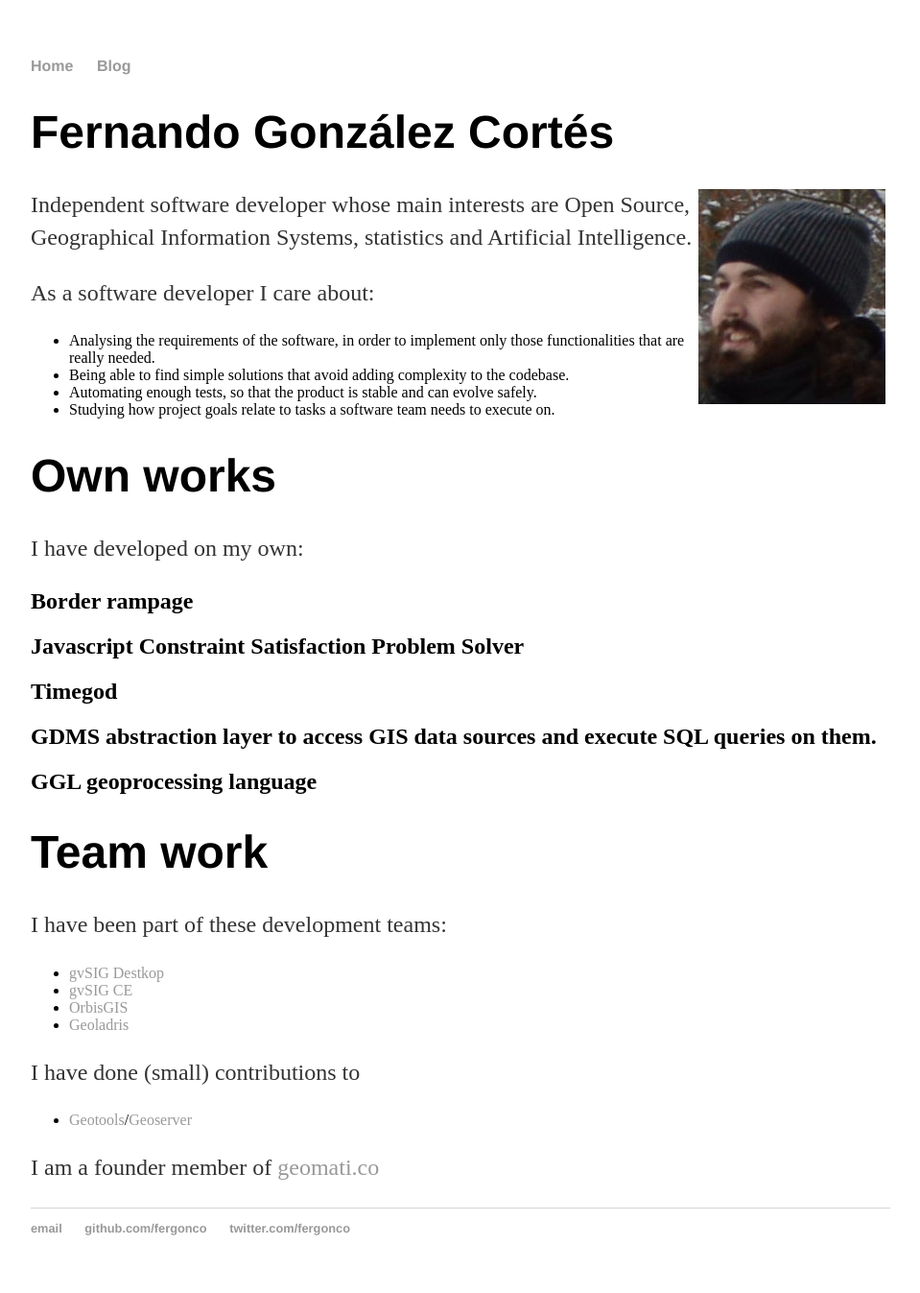
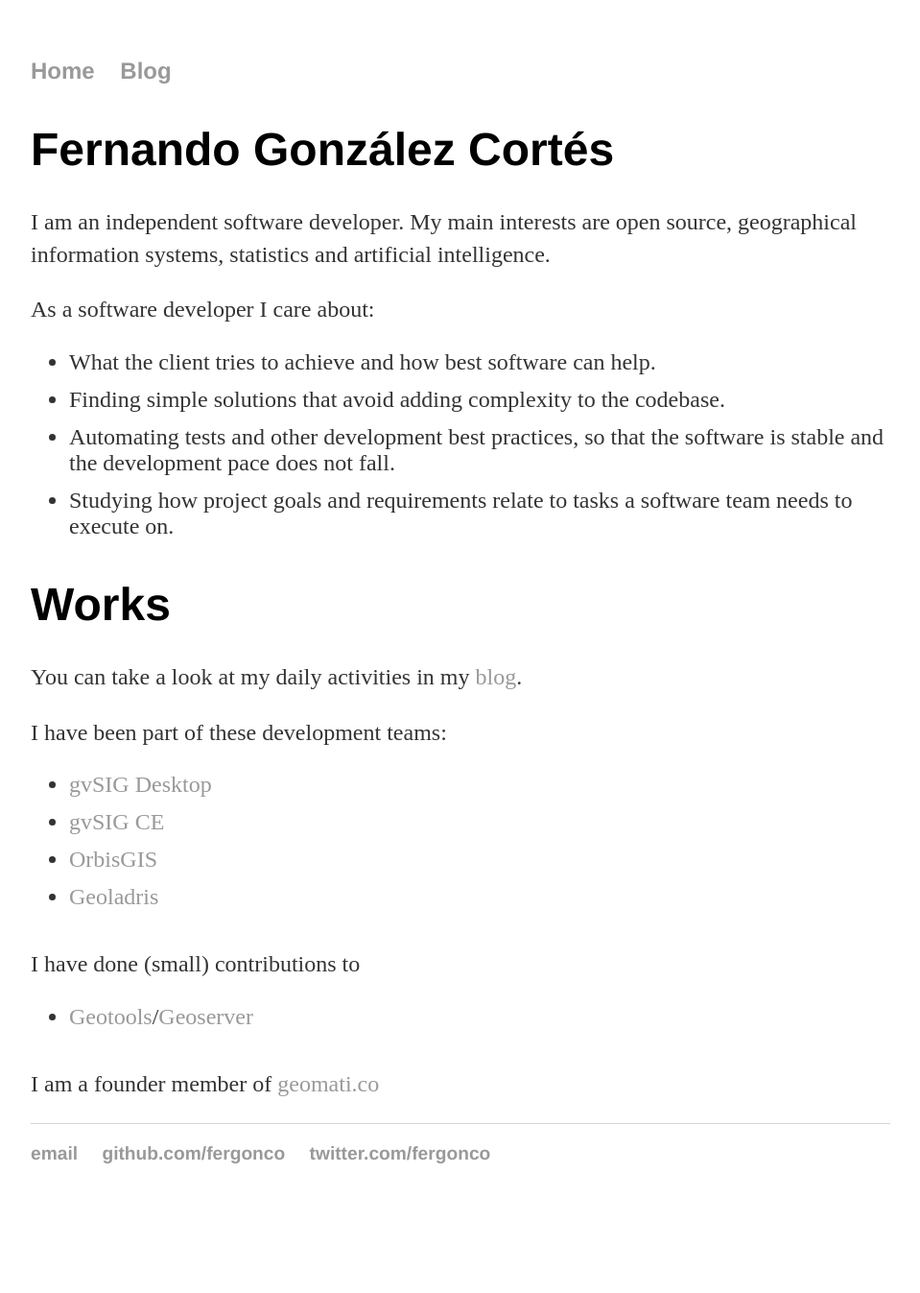
Before and after one commit to fergonco/fergonco.github.io, a Jekyll site: the page built from index.md, in a window 1280 px wide. Shown: the whole page at 96% size, without its empty margins (160-1119 px from the left). Built offline with Jekyll 4.4.1, drawn with Linux system fonts in a browser that asks for light colours; after the commit the page ends 1273 px from its top, so only the background shows below that.

Commit message:
Minor changes and css

```diff
--- a/css/main.css
+++ b/css/main.css
@@ -1,6 +1,7 @@
 body {
     margin: 60px auto;
     width: 70%;
+    font-size: 1.5em;
 }
 img {
     float: right;
@@ -24,11 +25,10 @@
     text-decoration: underline;
 }
 h1 {
-    font-size: 3em;
+    font-size: 2em;
     font-family:'Helvetica', 'Arial', 'Sans-Serif';
 }
 p {
-    font-size: 1.5em;
     line-height: 1.4em;
     color: #333;
 }
@@ -37,11 +37,15 @@
     font-size: .8em;
 }
 
-ul.posts {
+ul,ol {
     margin: 20px auto 40px;
-    font-size: 1.5em;
+    color: #333;
 }
 
-ul.posts li {
+li {
+    margin-bottom: 0.5em;
+}
+
+ul.postlist li {
     list-style: none;
 }
--- a/index.md
+++ b/index.md
@@ -3,25 +3,21 @@
 title: Fernando González Cortés
 ---
 
-[foto]: foto.jpg
+<!--[foto]: foto.jpg-->
 
 # Fernando González Cortés
 
-![fergonco][foto] Independent software developer whose main interests are Open Source, Geographical Information Systems, statistics and Artificial Intelligence.
+I am an independent software developer. My main interests are open source, geographical information systems, statistics and artificial intelligence.
 
 As a software developer I care about:
 
-* Analysing the requirements of the software, in order to implement only those functionalities that are really needed.
-* Being able to find simple solutions that avoid adding complexity to the codebase.
-* Automating enough tests, so that the product is stable and can evolve safely.
-* Studying how project goals relate to tasks a software team needs to execute on.
+* What the client tries to achieve and how best software can help.
+* Finding simple solutions that avoid adding complexity to the codebase.
+* Automating tests and other development best practices, so that the software is stable and the development pace does not fall.
+* Studying how project goals and requirements relate to tasks a software team needs to execute on.
 
+# Works
 <!--
-You can take a look at my daily activities in my [blog](/blog.html).
--->
-
-# Own works
-
 I have developed on my own:
 
 ## Border rampage
@@ -35,10 +31,12 @@
 ## GGL geoprocessing language
 
 # Team work
+-->
+You can take a look at my daily activities in my [blog](/blog.html).
 
 I have been part of these development teams:
 
-* [gvSIG Destkop](http://www.gvsig.com/es/productos/gvsig-desktop)
+* [gvSIG Desktop](http://www.gvsig.com/es/productos/gvsig-desktop)
 * [gvSIG CE](http://gvsigce.org/)
 * [OrbisGIS](http://orbisgis.org/)
 * [Geoladris](https://github.com/geoladris/core/)
```
Also changed, not shown: blog.md (+3 -1 lines).
